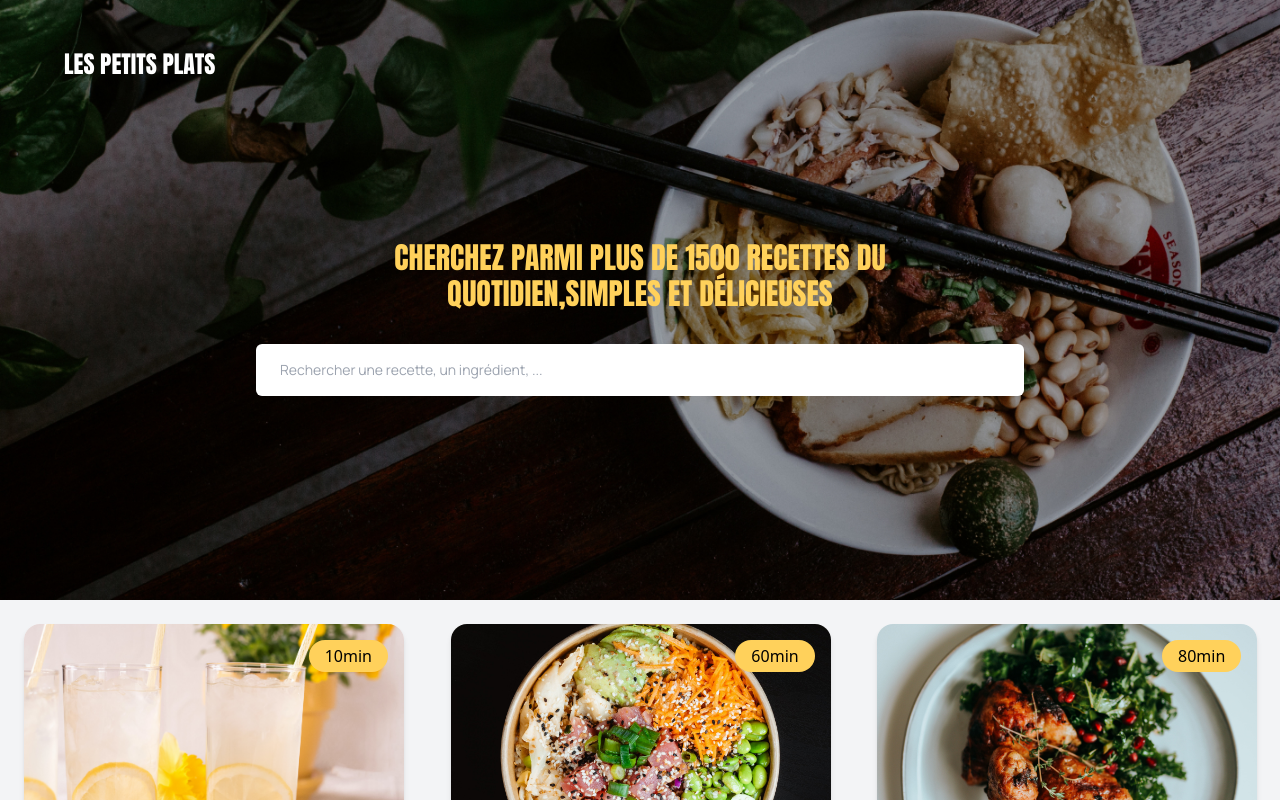
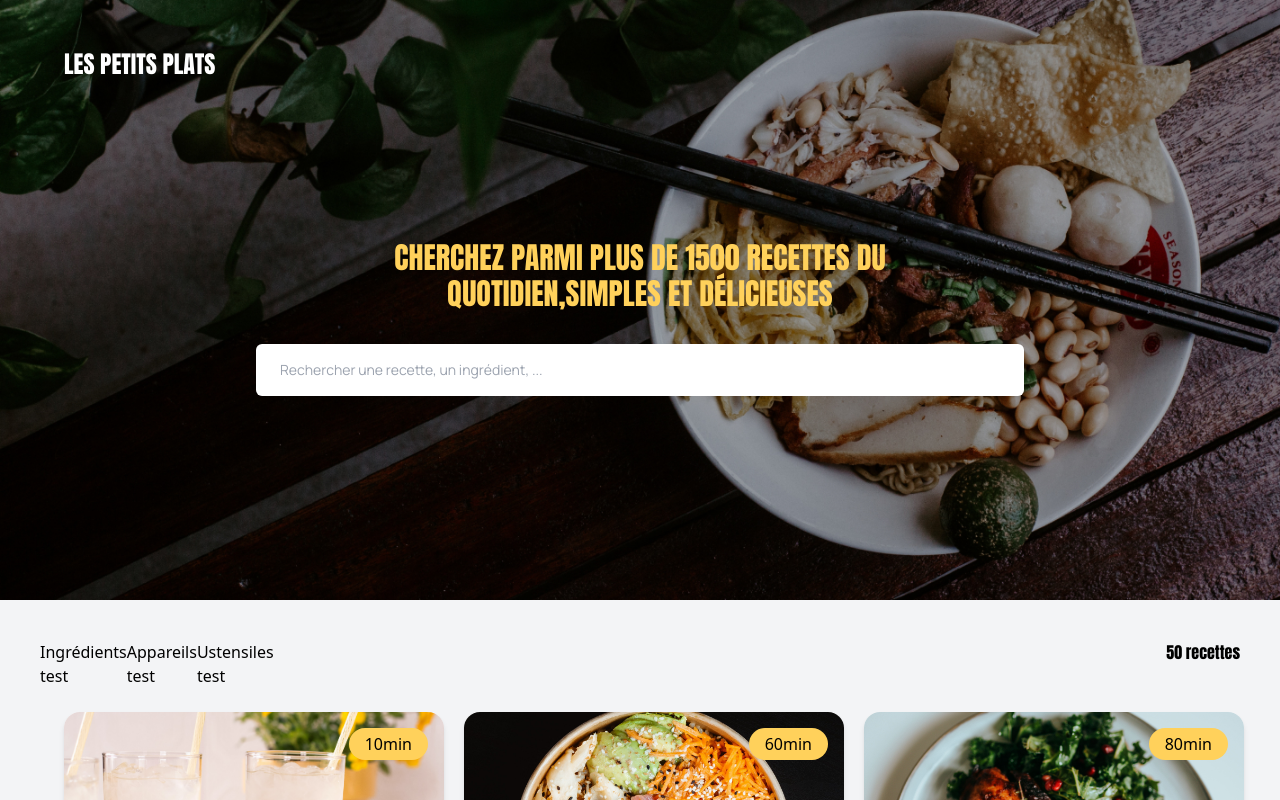
Before and after one commit to GMaxDev/les-petits-plats-V2, a React (Vite) app: page / in a window 1280 px wide. Shown: the top 800 px of the page. Built offline with nearby package versions, Linux system fonts and the light colour scheme.

Commit message:
feat: add number of recipes and early design for dropdown menu

```diff
--- a/src/App.tsx
+++ b/src/App.tsx
@@ -1,15 +1,28 @@
 import Card from "./components/card";
+import DropdownMenu from "./components/dropdown-menu";
 import Header from "./components/header";
 import recipesData from "./data/recipes.json";
 
 const App: React.FC = () => {
+  const recipesDataNumber: number = recipesData.length
+
   return (
     <div className="flex flex-col items-center bg-gray-100">
       <Header />
+      <div className="mx-10 mt-10">
+      <section id="searchFilterZone" className="flex flex-row justify-between w-full">
+        <div className="flex flex-row">
+          <DropdownMenu name="Ingrédients"/>
+          <DropdownMenu name="Appareils"/>
+          <DropdownMenu name="Ustensiles"/>
+        </div>
+        <p className="font-anton">{recipesDataNumber} recettes</p>
+      </section>
       <div className="grid grid-cols-1 md:grid-cols-2 xl:grid-cols-3">
         {recipesData.map((recipe) => (
           <Card key={recipe.id} recipe={recipe} />
         ))}
+      </div>
       </div>
     </div>
   );
--- /dev/null
+++ b/src/components/dropdown-menu.tsx
@@ -0,0 +1,12 @@
+interface DropdownMenuProps {
+  name: string;
+}
+
+export default function DropdownMenu({name}: DropdownMenuProps) {
+  return (
+    <div className="">
+      <button>{name}</button>
+      <h1>test</h1>
+    </div>
+  );
+}
```
